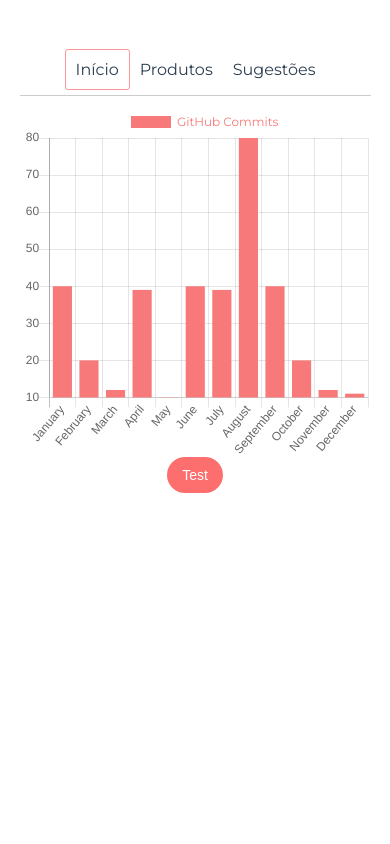
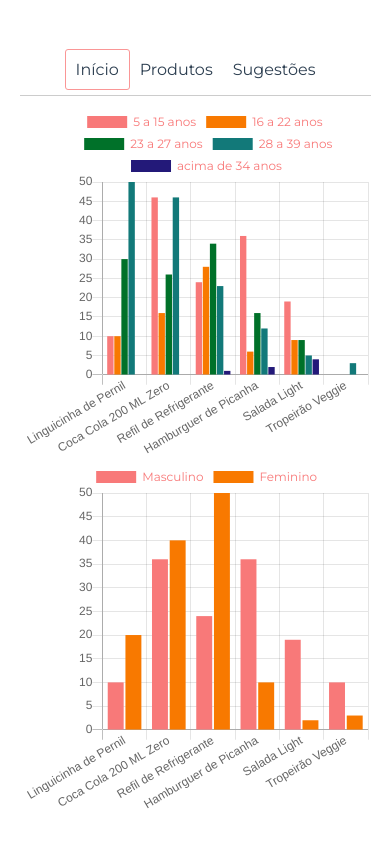
Before and after one commit to thiguet/eye_sync, a Vue app: page /#/home in a window 390 px wide. Built offline with nearby package versions, Linux system fonts and the light colour scheme.

Commit message:
Added a charts mock data provider and fixed css issues. Now it is responsive. We need to test that interface.

```diff
--- a/src/components/BarChart.vue
+++ b/src/components/BarChart.vue
@@ -2,32 +2,13 @@
 <script>
 import { Bar } from 'vue-chartjs'
 
-const data = {
-    labels: ['January', 'February', 'March', 'April', 'May', 'June', 'July', 'August', 'September', 'October', 'November', 'December'],
-    datasets: [
-        {
-            label: 'GitHub Commits',
-            backgroundColor: '#f87979',
-            data: [40, 20, 12, 39, 10, 40, 39, 80, 40, 20, 12, 11]
-        }
-    ]
-};
-
-const options = {
-     legend: {
-        labels: {
-            fontColor: '#f87979',
-            fontFamily: 'Montserrat'
-        }
-    }
-}
 
 export default {
   name: 'bar-chart',
   extends: Bar,
   props: ['data', 'options'],
   mounted () {
-    this.renderChart(data, options)
+    this.renderChart(this.data, this.options)
   }
 }
 </script>
--- a/src/components/Home.vue
+++ b/src/components/Home.vue
@@ -1,17 +1,42 @@
 <template>
     <div class="home-grid">
-        <bar-chart></bar-chart>
-        <button class="custom-button">Test</button>
+        <div class="grid-row">
+            <div class="chart-container">
+                <bar-chart
+                    :data="ProductsByAge.data"
+                    :options="ProductsByAge.options"
+                    chartName="Teste" >
+                </bar-chart>
+            </div>
+        </div>
+        <div class="grid-row">
+            <div class="chart-container">
+                <bar-chart
+                    :data="ProductsByGender.data"
+                    :options="ProductsByGender.options"
+                    chartName="Teste" >
+                </bar-chart>
+            </div>
+        </div>
     </div>
 </template>
 
 <script>
 import BarChart from '@/components/BarChart.vue'
 
+import ProductsByAge from '@/mocks/ProductsByAge.js';
+import ProductsByGender from '@/mocks/ProductsByGender.js';
+
 export default {
     name: "home",
     components: {
-        BarChart
+        BarChart,
+    },
+    data() {
+        return {
+            ProductsByAge,
+            ProductsByGender
+        };
     }
 }
 </script>
@@ -21,7 +46,47 @@ export default {
         border: 1px solid #fa9696;
         border-radius: 3px;
     }
+
     .home-grid {
         width: 100%;
     }
+
+    .chart-container {
+        margin-left: 35px;
+        width: 80%;
+        padding: 5%;
+    }
+
+    .grid-row {
+        display: inline-block;
+        width: 50%;
+    }
+
+    @media (max-width: 794px)
+    {
+        .chart-container {
+            margin-left: 8%;
+            padding: 5%;
+            width: 75%;
+        }
+        .grid-row {
+            padding: 0%;
+            display: inline-block;
+            width: 100%;
+        }
+    }
+
+    @media (max-width: 600px)
+    {
+        .chart-container {
+            margin-left: 0;
+            padding: 0;
+            width: 100%;
+        }
+        .grid-row {
+            padding: 0%;
+            display: inline-block;
+            width: 100%;
+        }
+    }
 </style>
--- /dev/null
+++ b/src/mocks/ProductsByAge.js
@@ -0,0 +1,63 @@
+const ProductsMock = [
+    "Linguicinha de Pernil",
+    "Coca Cola 200 ML Zero",
+    "Refil de Refrigerante",
+    "Hamburguer de Picanha",
+    "Salada Light",
+    "Tropeirão Veggie"
+];
+
+const faixas = [
+    {
+        label: '5 a 15 anos',
+        backgroundColor: '#f87979',
+        data: [10, 46, 24, 36, 19]
+    },
+    {
+        label: '16 a 22 anos',
+        backgroundColor: '#f87900',
+        data: [10, 16, 28, 6, 9]
+    },
+    {
+        label: '23 a 27 anos',
+        backgroundColor: '#007129',
+        data: [30, 26, 34, 16, 9]
+    },
+    {
+        label: '28 a 39 anos',
+        backgroundColor: '#127979',
+        data: [50, 46, 23, 12, 5, 3]
+    },
+    {
+        label: 'acima de 34 anos',
+        backgroundColor: '#231979',
+        data: [0, 0, 1, 2, 4, 0]
+    }
+];
+
+const ProductsByAge = {
+    data: {
+        labels: ProductsMock,
+        backgroundColor: '#f87979',
+        datasets:
+            faixas.map((faixa) => {
+                return (
+                    {
+                        label: faixa.label,
+                        backgroundColor: faixa.backgroundColor,
+                        data: faixa.data
+                    }
+                );
+            })
+    },
+    options: {
+        legend: {
+            labels: {
+                fontColor: '#f87979',
+                fontFamily: 'Montserrat'
+            }
+        }
+    }
+};
+
+export default ProductsByAge;
--- /dev/null
+++ b/src/mocks/ProductsByGender.js
@@ -0,0 +1,48 @@
+const ProductsMock = [
+    "Linguicinha de Pernil",
+    "Coca Cola 200 ML Zero",
+    "Refil de Refrigerante",
+    "Hamburguer de Picanha",
+    "Salada Light",
+    "Tropeirão Veggie"
+];
+
+const faixas = [
+    {
+        label: 'Masculino',
+        backgroundColor: '#f87979',
+        data: [10, 36, 24, 36, 19, 10]
+    },
+    {
+        label: 'Feminino',
+        backgroundColor: '#f87900',
+        data: [20, 40, 50, 10, 2, 3]
+    }
+];
+
+const ProductsByGender = {
+    data: {
+        labels: ProductsMock,
+        backgroundColor: '#f87979',
+        datasets:
+            faixas.map((faixa) => {
+                return (
+                    {
+                        label: faixa.label,
+                        backgroundColor: faixa.backgroundColor,
+                        data: faixa.data
+                    }
+                );
+            })
+    },
+    options: {
+        legend: {
+            labels: {
+                fontColor: '#f87979',
+                fontFamily: 'Montserrat'
+            }
+        }
+    }
+};
+
+export default ProductsByGender;
```
